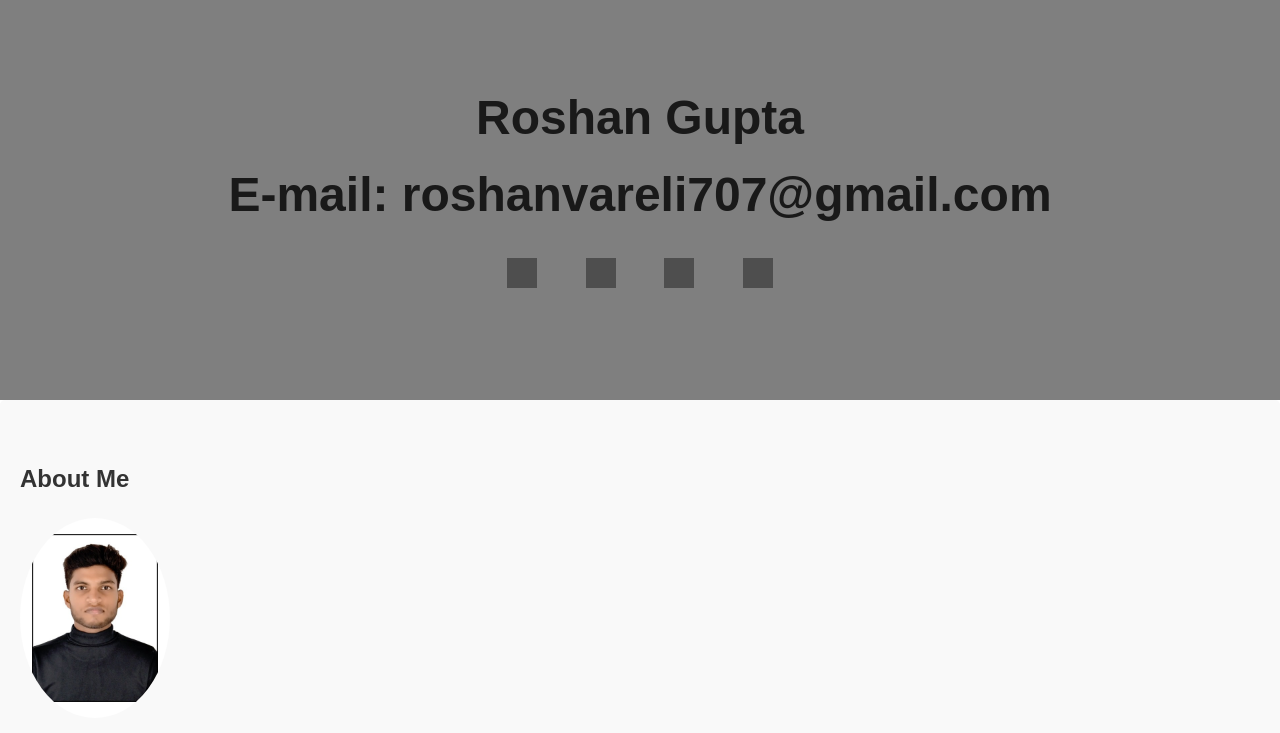
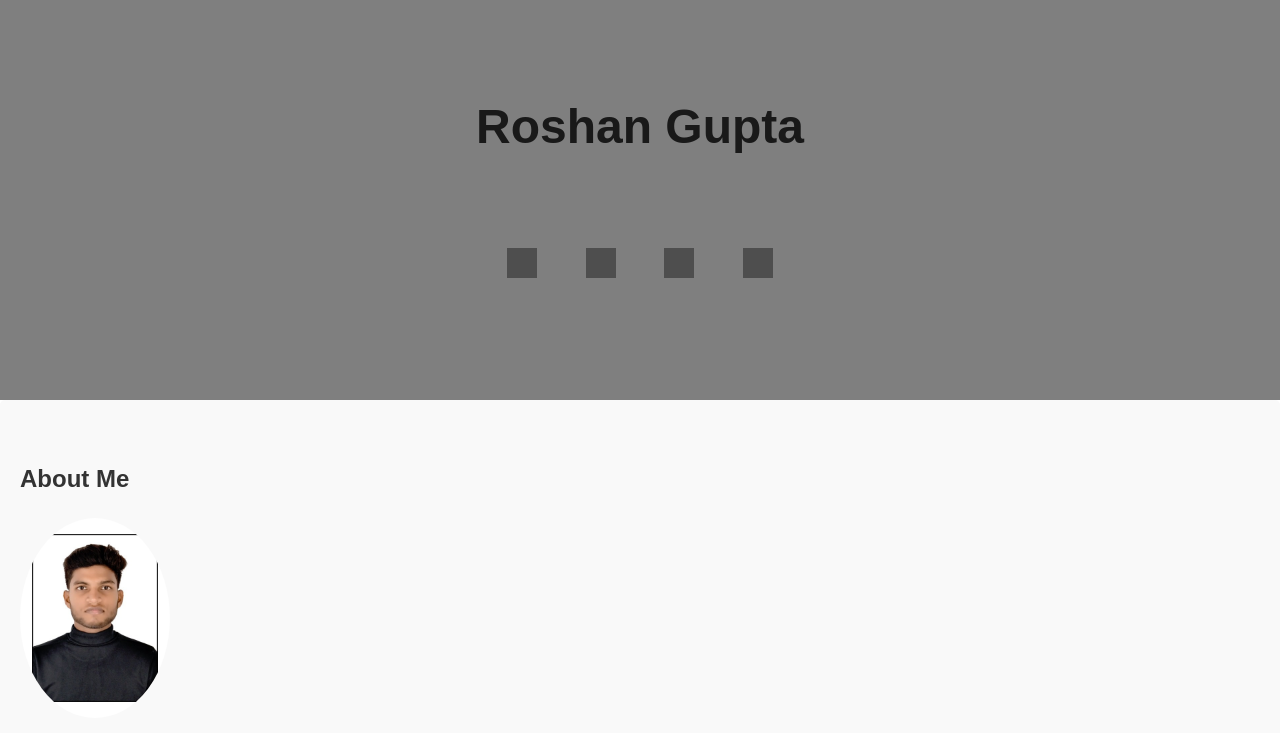
Before and after one commit to roshan1520/portfolio, a plain HTML site: page index.html in a window 1280 px wide. Shown: the top 733 px of the page. Drawn offline with Linux system fonts and the light colour scheme; grey boxes are pictures that could not be loaded.

Commit message:
Update index.html

```diff
--- a/index.html
+++ b/index.html
@@ -10,7 +10,7 @@
     <header>
         <div class="hero">
             <h1>Roshan Gupta</h1>
-            <h1>E-mail: roshanvareli707@gmail.com</h1>
+            <p>E-mail: roshanvareli707@gmail.com</p>
 
              <div class="social-media">
             <a href="https://www.linkedin.com/in/roshan-gupta-458825160/" target="_blank">
```
